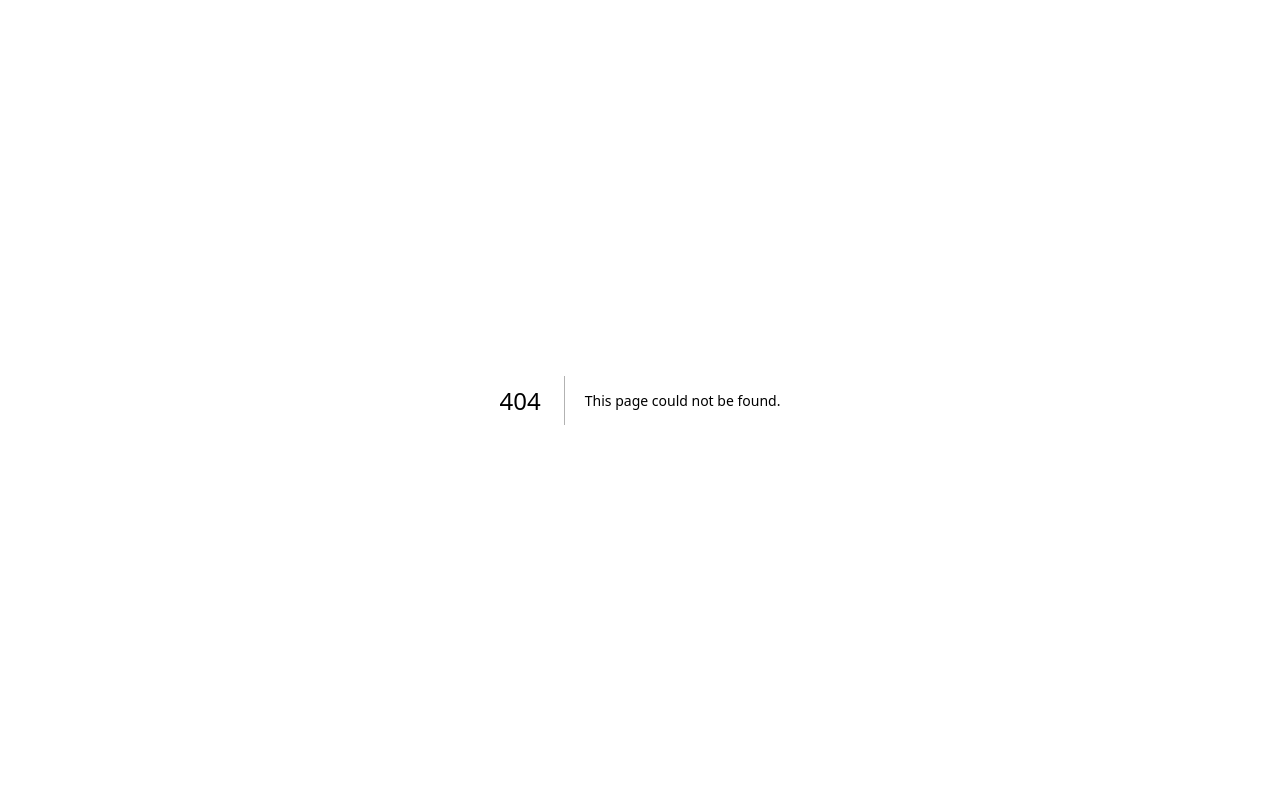
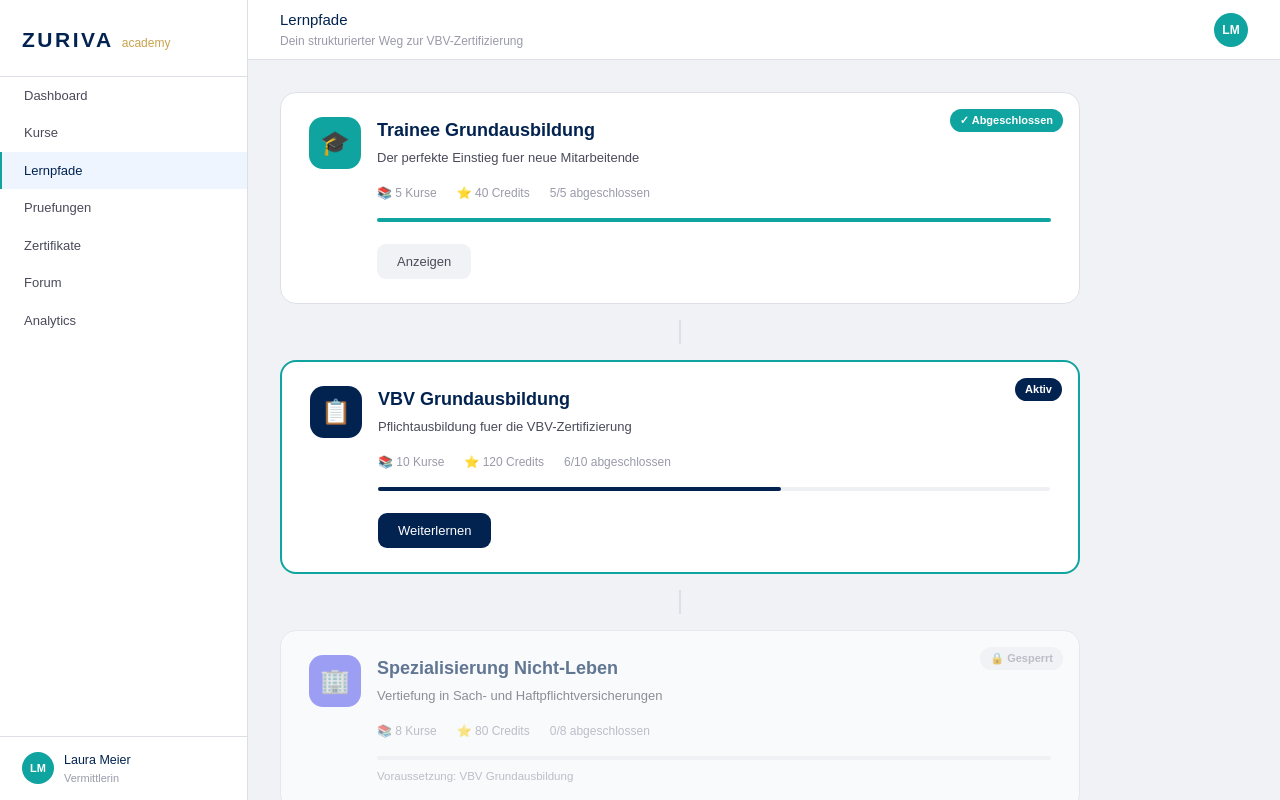
Before and after one commit to Rizu1304/zuriva-academy, a Next.js app: page /lernpfade in a window 1280 px wide. Before the commit this address had no page. Built offline with nearby package versions, Linux system fonts and the light colour scheme.

Commit message:
Lernpfade

```diff
--- /dev/null
+++ b/app/lernpfade/page.tsx
@@ -0,0 +1,143 @@
+"use client";
+
+const paths = [
+  {
+    id: 1,
+    title: "Trainee Grundausbildung",
+    description: "Der perfekte Einstieg fuer neue Mitarbeitende",
+    icon: "🎓",
+    color: "#0FA4A0",
+    courses: 5,
+    completed: 5,
+    status: "done",
+    credits: 40,
+  },
+  {
+    id: 2,
+    title: "VBV Grundausbildung",
+    description: "Pflichtausbildung fuer die VBV-Zertifizierung",
+    icon: "📋",
+    color: "#022350",
+    courses: 10,
+    completed: 6,
+    status: "active",
+    credits: 120,
+    prerequisite: null,
+  },
+  {
+    id: 3,
+    title: "Spezialisierung Nicht-Leben",
+    description: "Vertiefung in Sach- und Haftpflichtversicherungen",
+    icon: "🏢",
+    color: "#6366f1",
+    courses: 8,
+    completed: 0,
+    status: "locked",
+    credits: 80,
+    prerequisite: "VBV Grundausbildung",
+  },
+  {
+    id: 4,
+    title: "Compliance und Updates",
+    description: "Jaehrliche Pflichtmodule und regulatorische Updates",
+    icon: "⚖️",
+    color: "#e74c3c",
+    courses: 4,
+    completed: 0,
+    status: "locked",
+    credits: 30,
+    prerequisite: "VBV Grundausbildung",
+  },
+];
+
+export default function Lernpfade() {
+  return (
+    <div style={{ display: "flex", height: "100vh", fontFamily: "sans-serif", background: "#F0F2F5", overflow: "hidden" }}>
+      <aside style={{ width: 248, minWidth: 248, background: "white", borderRight: "0.5px solid #dce0e6", display: "flex", flexDirection: "column" }}>
+        <div style={{ padding: "24px 22px 20px", borderBottom: "0.5px solid #dce0e6", display: "flex", alignItems: "baseline", gap: 8 }}>
+          <span style={{ fontSize: 21, fontWeight: 700, letterSpacing: "0.12em", color: "#022350" }}>ZURIVA</span>
+          <span style={{ fontSize: 12, fontWeight: 500, color: "#C8A24D" }}>academy</span>
+        </div>
+        {[
+          { name: "Dashboard", href: "/dashboard" },
+          { name: "Kurse", href: "/courses" },
+          { name: "Lernpfade", href: "/lernpfade", active: true },
+          { name: "Pruefungen", href: "#" },
+          { name: "Zertifikate", href: "#" },
+          { name: "Forum", href: "#" },
+          { name: "Analytics", href: "#" },
+        ].map((item) => (
+          <a key={item.name} href={item.href} style={{ padding: "9px 22px", color: item.active ? "#022350" : "#4A4A5A", background: item.active ? "#EEF5FF" : "transparent", borderLeft: item.active ? "2.5px solid #0FA4A0" : "2.5px solid transparent", fontWeight: item.active ? 500 : 400, fontSize: 13, textDecoration: "none", display: "block" }}>{item.name}</a>
+        ))}
+        <div style={{ flex: 1 }} />
+        <div style={{ padding: "14px 22px", borderTop: "0.5px solid #dce0e6", display: "flex", alignItems: "center", gap: 10 }}>
+          <div style={{ width: 32, height: 32, borderRadius: "50%", background: "#0FA4A0", display: "flex", alignItems: "center", justifyContent: "center", fontSize: 11, fontWeight: 600, color: "white" }}>LM</div>
+          <div><div style={{ fontSize: 12.5, fontWeight: 500, color: "#022350" }}>Laura Meier</div><div style={{ fontSize: 11, color: "#9A9AAA" }}>Vermittlerin</div></div>
+        </div>
+      </aside>
+
+      <div style={{ flex: 1, display: "flex", flexDirection: "column", overflow: "hidden" }}>
+        <div style={{ background: "white", borderBottom: "0.5px solid #dce0e6", height: 60, padding: "0 32px", display: "flex", alignItems: "center", justifyContent: "space-between", flexShrink: 0 }}>
+          <div>
+            <div style={{ fontSize: 15, fontWeight: 500, color: "#022350" }}>Lernpfade</div>
+            <div style={{ fontSize: 12, color: "#9A9AAA" }}>Dein strukturierter Weg zur VBV-Zertifizierung</div>
+          </div>
+          <div style={{ width: 34, height: 34, borderRadius: "50%", background: "#0FA4A0", display: "flex", alignItems: "center", justifyContent: "center", fontSize: 12, fontWeight: 600, color: "white" }}>LM</div>
+        </div>
+
+        <div style={{ flex: 1, overflowY: "auto", padding: "32px" }}>
+          <div style={{ display: "flex", flexDirection: "column", gap: 16, maxWidth: 800 }}>
+            {paths.map((path, i) => (
+              <div key={path.id}>
+                {i > 0 && (
+                  <div style={{ display: "flex", justifyContent: "center", marginBottom: 16 }}>
+                    <div style={{ width: 2, height: 24, background: "#dce0e6" }} />
+                  </div>
+                )}
+                <div style={{ background: "white", borderRadius: 16, border: path.status === "active" ? "2px solid #0FA4A0" : "0.5px solid #dce0e6", padding: "24px 28px", opacity: path.status === "locked" ? 0.6 : 1, position: "relative", overflow: "hidden" }}>
+                  {path.status === "done" && (
+                    <div style={{ position: "absolute", top: 16, right: 16, background: "#0FA4A0", color: "white", fontSize: 11, fontWeight: 700, padding: "3px 10px", borderRadius: 20 }}>✓ Abgeschlossen</div>
+                  )}
+                  {path.status === "active" && (
+                    <div style={{ position: "absolute", top: 16, right: 16, background: "#022350", color: "white", fontSize: 11, fontWeight: 700, padding: "3px 10px", borderRadius: 20 }}>Aktiv</div>
+                  )}
+                  {path.status === "locked" && (
+                    <div style={{ position: "absolute", top: 16, right: 16, background: "#f0f2f5", color: "#9A9AAA", fontSize: 11, fontWeight: 700, padding: "3px 10px", borderRadius: 20 }}>🔒 Gesperrt</div>
+                  )}
+
+                  <div style={{ display: "flex", gap: 16, alignItems: "flex-start" }}>
+                    <div style={{ width: 52, height: 52, borderRadius: 14, background: path.color, display: "flex", alignItems: "center", justifyContent: "center", fontSize: 24, flexShrink: 0 }}>{path.icon}</div>
+                    <div style={{ flex: 1 }}>
+                      <div style={{ fontSize: 18, fontWeight: 600, color: "#022350", marginBottom: 4 }}>{path.title}</div>
+                      <div style={{ fontSize: 13, color: "#4A4A5A", marginBottom: 16 }}>{path.description}</div>
+
+                      <div style={{ display: "flex", gap: 20, marginBottom: 16 }}>
+                        <div style={{ fontSize: 12, color: "#9A9AAA" }}>📚 {path.courses} Kurse</div>
+                        <div style={{ fontSize: 12, color: "#9A9AAA" }}>⭐ {path.credits} Credits</div>
+                        <div style={{ fontSize: 12, color: "#9A9AAA" }}>{path.completed}/{path.courses} abgeschlossen</div>
+                      </div>
+
+                      <div style={{ background: "#eef0f3", height: 4, borderRadius: 3, marginBottom: 8 }}>
+                        <div style={{ height: 4, borderRadius: 3, background: path.color, width: (path.completed / path.courses * 100) + "%" }} />
+                      </div>
+
+                      {path.prerequisite && (
+                        <div style={{ fontSize: 11.5, color: "#9A9AAA", marginTop: 8 }}>Voraussetzung: {path.prerequisite}</div>
+                      )}
+
+                      {path.status !== "locked" && (
+                        <a href="/courses" style={{ display: "inline-block", marginTop: 14, padding: "8px 20px", background: path.status === "done" ? "#f0f2f5" : path.color, color: path.status === "done" ? "#4A4A5A" : "white", borderRadius: 9, fontSize: 13, fontWeight: 500, textDecoration: "none" }}>
+                          {path.status === "done" ? "Anzeigen" : "Weiterlernen"}
+                        </a>
+                      )}
+                    </div>
+                  </div>
+                </div>
+              </div>
+            ))}
+          </div>
+        </div>
+      </div>
+    </div>
+  );
+}
```
